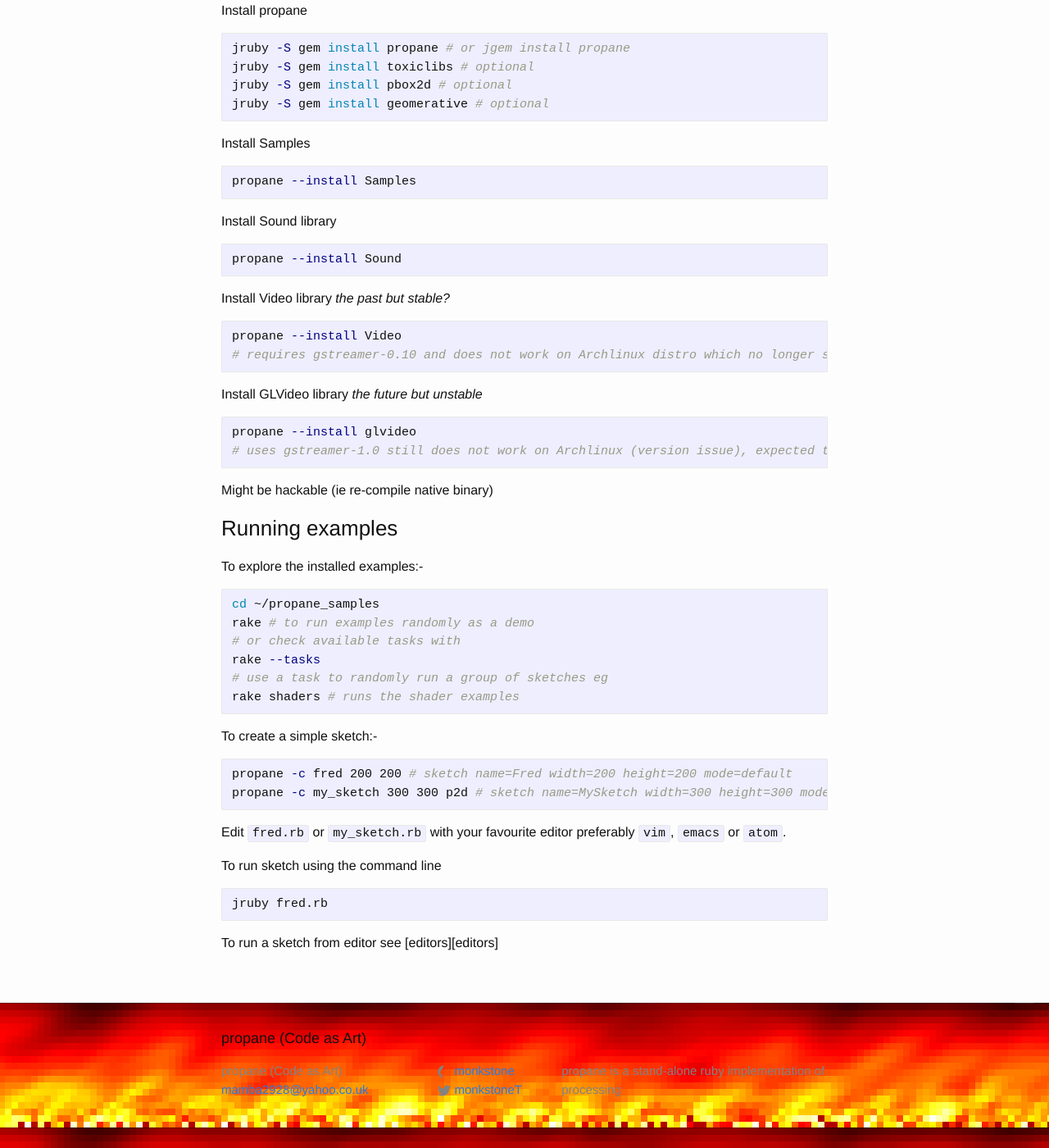
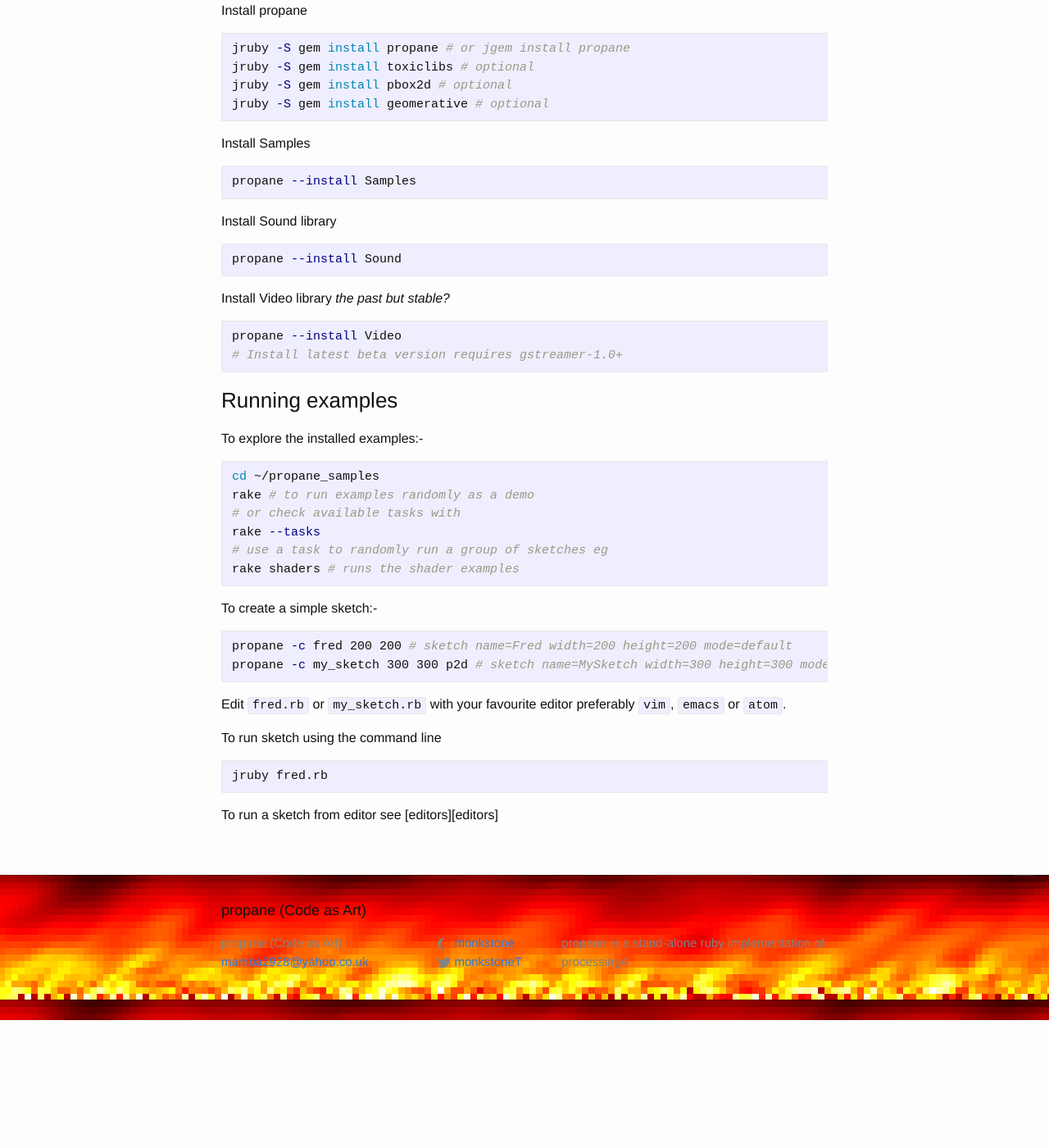
Before and after one commit to ruby-processing/propane, a Jekyll site: the page built from _posts/2019-09-29-getting_started.md, in a window 1280 px wide and 1400 px high, scrolled down 1901 px. Shown: the whole window at 82% size. Built offline with Jekyll 4.4.1, drawn with Linux system fonts in a browser that asks for light colours; after the commit the page ends 3145 px from its top, so only the background shows below that.

Commit message:
gonna release soon

````diff
--- a/_config.yml
+++ b/_config.yml
@@ -3,7 +3,7 @@ port: 4000
 title: propane (Code as Art)
 email: mamba2928@yahoo.co.uk
 description: > # this means to ignore newlines until "baseurl:"
-   propane is a stand-alone ruby implementation of processing
+   propane is a stand-alone ruby implementation of processing4
 baseurl: "" # the subpath of your site, e.g. /blog
 regenerate: true
 url: "https://ruby-processing.github.io/propane"
--- a/_posts/2019-09-29-getting_started.md
+++ b/_posts/2019-09-29-getting_started.md
@@ -74,17 +74,8 @@ Install Video library _the past but stable?_
 
 ```bash
 propane --install Video
-# requires gstreamer-0.10 and does not work on Archlinux distro which no longer supports gstreamer-0.10
+# Install latest beta version requires gstreamer-1.0+
 ```
-
-Install GLVideo library _the future but unstable_
-
-```bash
-propane --install glvideo
-# uses gstreamer-1.0 still does not work on Archlinux (version issue), expected to work on Raspberry-Pi debian-linux and MacOS
-```
-
-Might be hackable (ie re-compile native binary)
 
 ### Running examples ###
 
````
Also changed, not shown: _posts/2018-11-18-building-gem.md (+1 -1 lines), jruby_art.md (+2 -2 lines).
